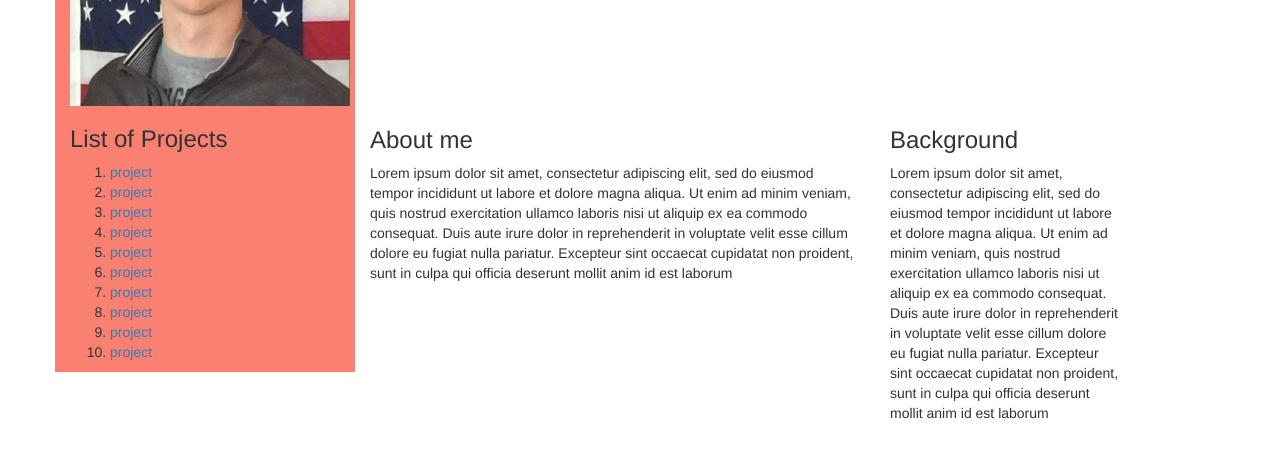
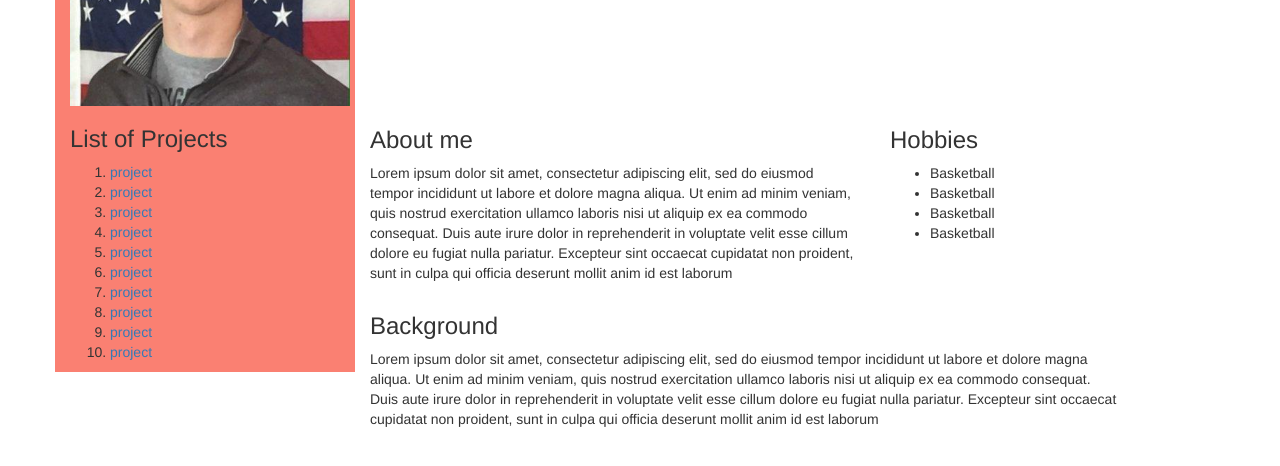
Before and after one commit to joe-kramer/portfolio, a plain HTML site: page index.html in a window 1280 px wide. Shown: the part 182-648 px from the top of the page. Drawn offline with nearby package versions, Linux system fonts and the light colour scheme.

Commit message:
finish grid system layout

```diff
--- a/index.html
+++ b/index.html
@@ -10,7 +10,7 @@
     <div class="container">
       <div class="row">
         <!--Headshot/sidebar on left-->
-        <div class="col-sm-4 sidebar">
+        <div class="col-md-4 sidebar">
           <img src="img/headshot.jpeg" alt="Photo of Joe Kramer" id="headshot">
           <h3>List of Projects</h3>
           <ol>
@@ -27,24 +27,34 @@
           </ol>
         </div>
         <!--Main content-->
-        <div class="col-sm-8">
+        <div class="col-md-8">
           <div class="row">
-            <div class="col-sm-12 header">
+            <div class="col-md-12 header">
               <h1>Joe Kramer</h1>
             </div>
           </div>
 
           <div class="row">
-            <div class="col-sm-8">
+            <div class="col-md-8">
               <h3>About me</h3>
               <p>Lorem ipsum dolor sit amet, consectetur adipiscing elit, sed do eiusmod tempor incididunt ut labore et dolore magna aliqua. Ut enim ad minim veniam, quis nostrud exercitation ullamco laboris nisi ut aliquip ex ea commodo consequat. Duis aute irure dolor in reprehenderit in voluptate velit esse cillum dolore eu fugiat nulla pariatur. Excepteur sint occaecat cupidatat non proident, sunt in culpa qui officia deserunt mollit anim id est laborum</p>
             </div>
-            <div class="col-sm-4">
+            <div class="col-md-4">
+              <h3>Hobbies</h3>
+              <ul>
+                <li>Basketball</li>
+                <li>Basketball</li>
+                <li>Basketball</li>
+                <li>Basketball</li>
+              </ul>
+            </div>
+          </div>
+          <div class="row">
+            <div class="col-md-12">
               <h3>Background</h3>
               <p>Lorem ipsum dolor sit amet, consectetur adipiscing elit, sed do eiusmod tempor incididunt ut labore et dolore magna aliqua. Ut enim ad minim veniam, quis nostrud exercitation ullamco laboris nisi ut aliquip ex ea commodo consequat. Duis aute irure dolor in reprehenderit in voluptate velit esse cillum dolore eu fugiat nulla pariatur. Excepteur sint occaecat cupidatat non proident, sunt in culpa qui officia deserunt mollit anim id est laborum</p>
             </div>
           </div>
-
         </div>
       </div>
     </div>
```
